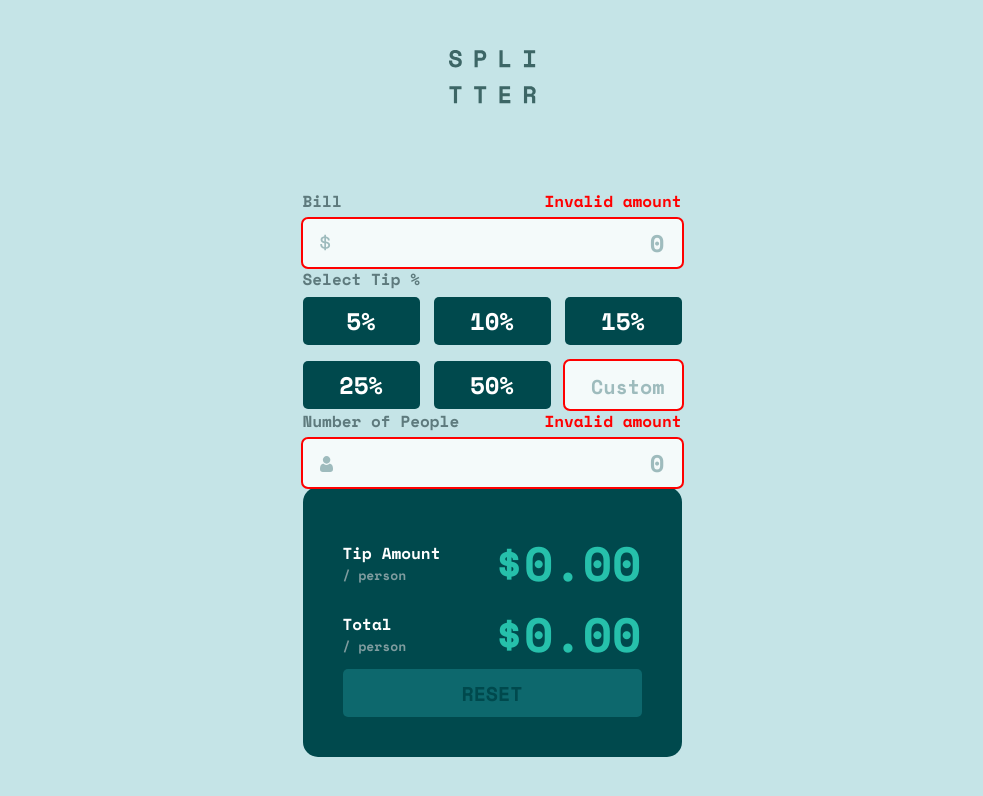
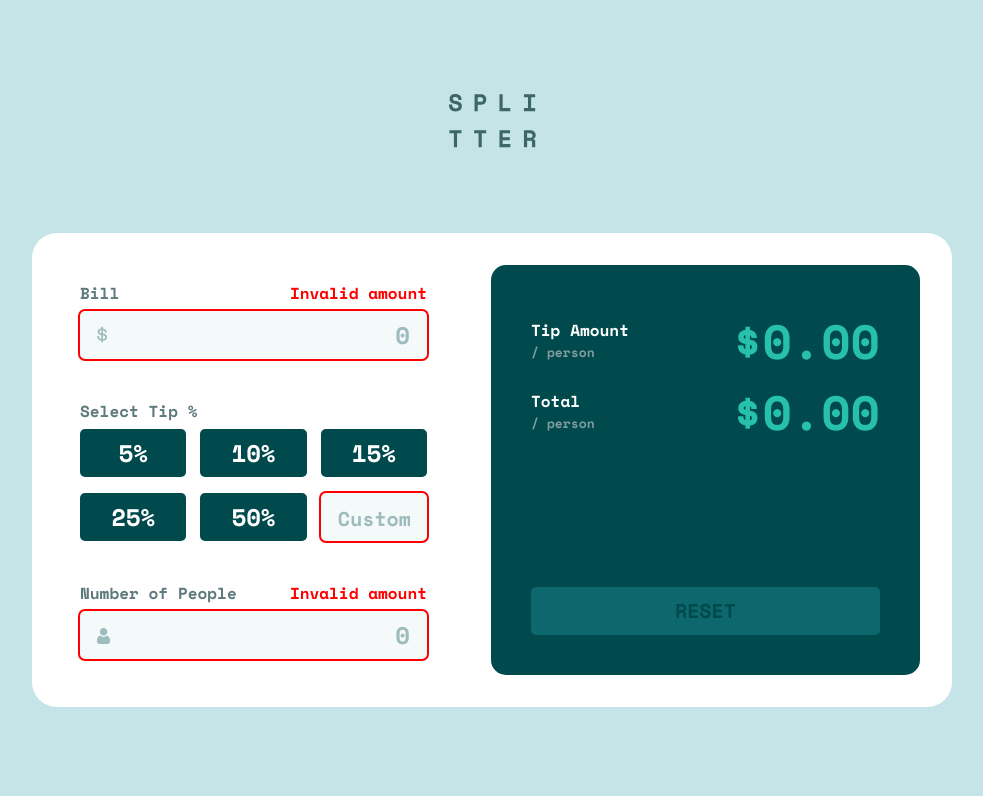
Before and after one commit to zxasc/tip-calculator-app, a React (Vite) app: page / in a window 1280 px wide. Shown: the top 796 px of the page, without its empty margins (148-1131 px from the left). Built offline with nearby package versions, Linux system fonts and the light colour scheme.

Commit message:
add proper module classnames in App component

```diff
--- a/src/App.jsx
+++ b/src/App.jsx
@@ -1,5 +1,6 @@
 import { useState } from 'react'
 import './styles/global.scss'
+import app from './styles/App.module.scss'
 import BillInput from './components/BillInput'
 import TipInput from './components/TipInput'
 import PeopleInput from './components/PeopleInput'
@@ -18,8 +19,8 @@ export default function App() {
 
   return (
     <>
-      <img className='logo' src="/logo.svg" alt="splitter logo" />
-      <main>
+      <img className={app.logo} src="/logo.svg" alt="splitter logo" />
+      <main className={app.container}>
         <form className='inner-container'>
           <BillInput currentBill={currentBill} setBill={setCurrentBill} />
           <TipInput currentTip= {currentTip} setTip={setCurrentTip} />
```
